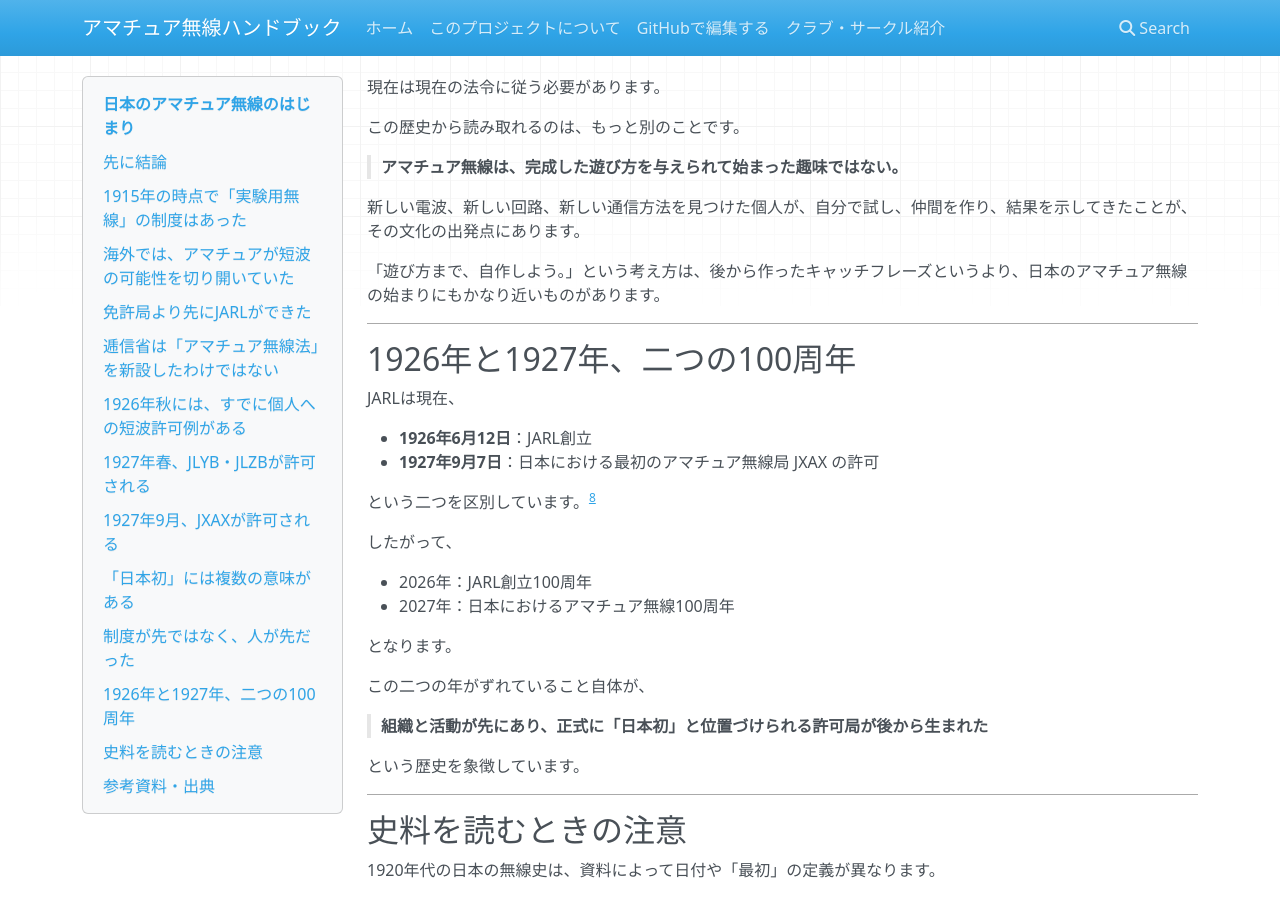
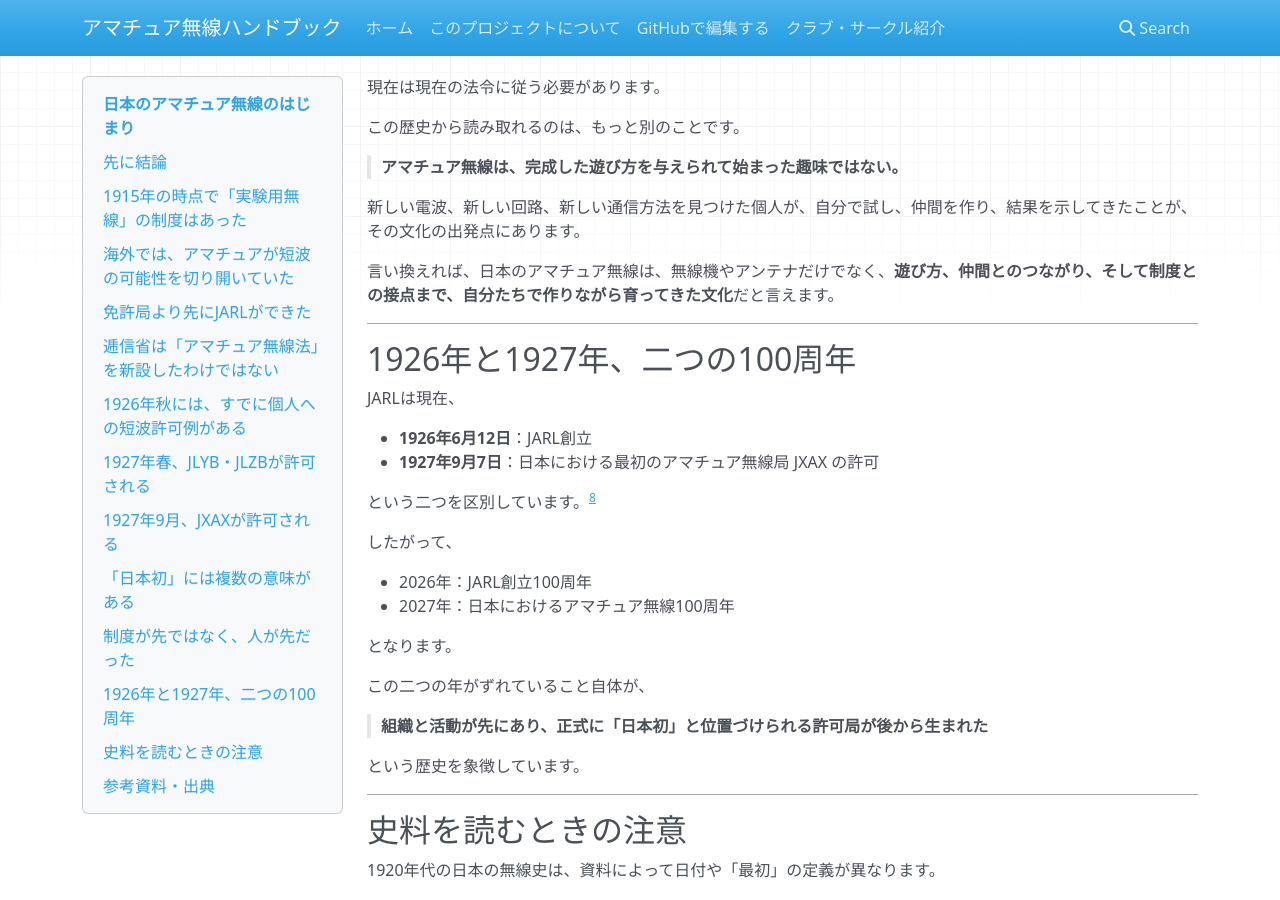
Before and after one commit to CQAKIBA/AmateurRadio-Handbook, an MkDocs documentation site: the page built from docs/15_歴史/日本のアマチュア無線のはじまり.md, in a window 1280 px wide and 900 px high, scrolled down 6777 px. Built offline with MkDocs 1.6.1, drawn with Linux system fonts in a browser that asks for light colours; nearby versions of some CDN libraries.

Commit message:
Blend DIY ethos into early amateur radio history

```diff
--- a/docs/15_歴史/日本のアマチュア無線のはじまり.md
+++ b/docs/15_歴史/日本のアマチュア無線のはじまり.md
@@ -306,7 +306,7 @@ JARLの結成宣言や無許可の短波実験が広がった後、逓信省は
 
 新しい電波、新しい回路、新しい通信方法を見つけた個人が、自分で試し、仲間を作り、結果を示してきたことが、その文化の出発点にあります。
 
-「遊び方まで、自作しよう。」という考え方は、後から作ったキャッチフレーズというより、日本のアマチュア無線の始まりにもかなり近いものがあります。
+言い換えれば、日本のアマチュア無線は、無線機やアンテナだけでなく、**遊び方、仲間とのつながり、そして制度との接点まで、自分たちで作りながら育ってきた文化**だと言えます。
 
 ---
 
```
